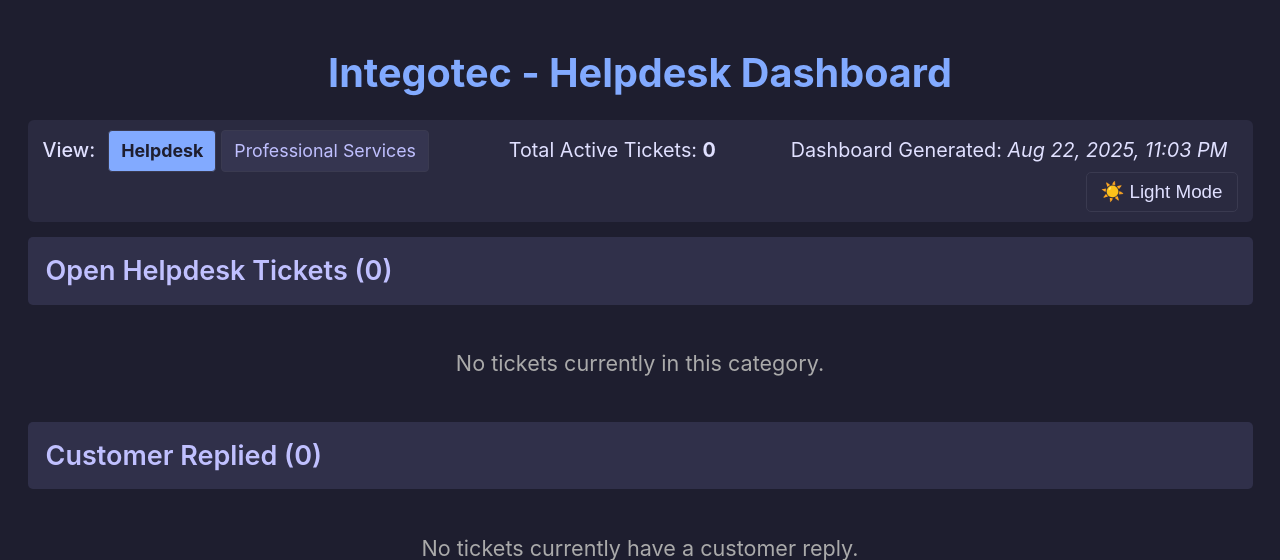
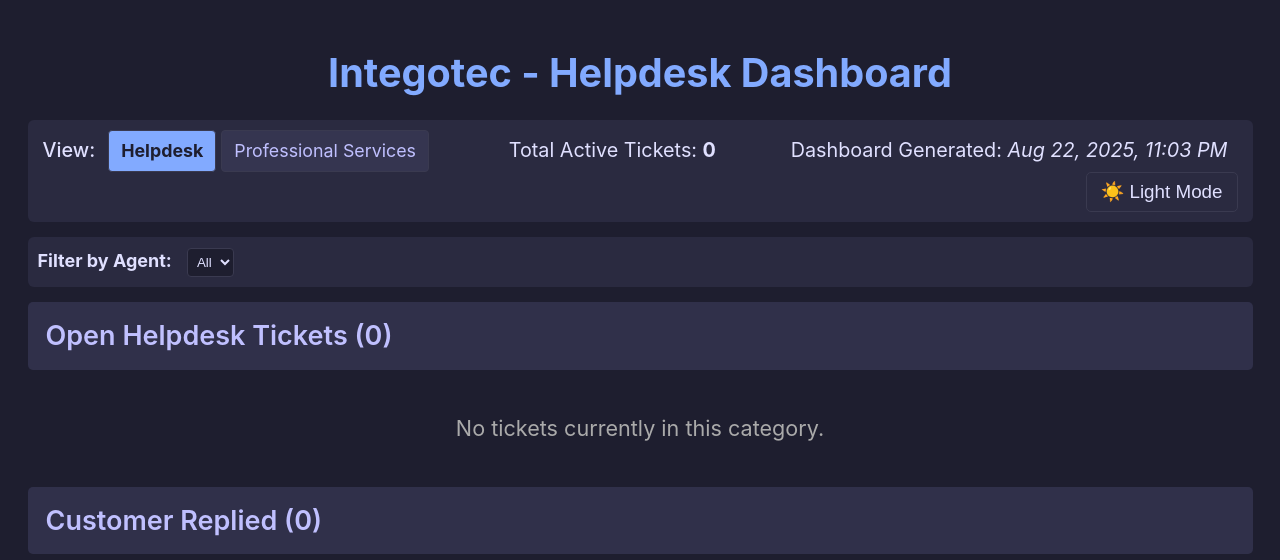
Before and after one commit to skelhammer/hivematrix-beacon, a Flask app: page /helpdesk in a window 1280 px wide. Shown: the top 560 px of the page. Run offline with Flask 3, Linux system fonts and the light colour scheme; data that the repository does not hold is empty.

Commit message:
added filter by agent

```diff
--- a/gui.py
+++ b/gui.py
@@ -1,7 +1,7 @@
 import os
 import json
 import datetime
-from flask import Flask, render_template, jsonify, abort, redirect, url_for
+from flask import Flask, render_template, jsonify, abort, redirect, url_for, request
 import ssl
 import logging
 
@@ -178,7 +178,7 @@ def days_since(dt_object, default="N/A"):
     if diff_days == 1: return "1 day old"
     return f"{diff_days} days old"
 
-def load_and_process_tickets(current_view_slug):
+def load_and_process_tickets(current_view_slug, agent_id=None):
     global AGENT_MAPPING, REQUESTER_MAPPING
     list_section1_items = []
     list_section2_items = [] # NEW: Customer Replied
@@ -197,6 +197,10 @@ def load_and_process_tickets(current_view_slug):
             try:
                 with open(file_path, 'r', encoding='utf-8') as f:
                     data = json.load(f)
+
+                # Agent filtering
+                if agent_id and data.get('responder_id') != agent_id:
+                    continue
 
                 group_id = data.get('group_id')
                 is_prof_services_ticket = (group_id == PROFESSIONAL_SERVICES_GROUP_ID)
@@ -339,10 +343,12 @@ def dashboard_typed(view_slug):
     if view_slug not in SUPPORTED_VIEWS:
         abort(404, description=f"Unsupported view: {view_slug}")
 
+    agent_id = request.args.get('agent_id', type=int)
+
     current_view_display = SUPPORTED_VIEWS[view_slug]
     app.logger.info(f"Loading dashboard for view: {current_view_display} (slug: {view_slug})")
 
-    s1_items, s2_items, s3_items, s4_items = load_and_process_tickets(view_slug)
+    s1_items, s2_items, s3_items, s4_items = load_and_process_tickets(view_slug, agent_id=agent_id)
     generated_time_utc = datetime.datetime.now(datetime.timezone.utc)
     dashboard_generated_time_iso = generated_time_utc.isoformat()
 
@@ -370,7 +376,9 @@ def dashboard_typed(view_slug):
                             OPEN_STATUS_ID=OPEN_STATUS_ID,
                             PENDING_STATUS_ID=PENDING_STATUS_ID,
                             WAITING_ON_CUSTOMER_STATUS_ID=WAITING_ON_CUSTOMER_STATUS_ID,
-                            WAITING_ON_AGENT_STATUS_ID=WAITING_ON_AGENT_STATUS_ID
+                            WAITING_ON_AGENT_STATUS_ID=WAITING_ON_AGENT_STATUS_ID,
+                            agent_mapping=AGENT_MAPPING,
+                            selected_agent_id=agent_id
                            )
 
 # --- API Endpoint ---
@@ -379,10 +387,12 @@ def api_tickets(view_slug):
     if view_slug not in SUPPORTED_VIEWS:
         return jsonify({"error": f"Unsupported view: {view_slug}"}), 404
 
+    agent_id = request.args.get('agent_id', type=int)
+
     current_view_display = SUPPORTED_VIEWS[view_slug]
     app.logger.debug(f"API: /api/tickets/{view_slug} called for view: {current_view_display}")
 
-    s1_items, s2_items, s3_items, s4_items = load_and_process_tickets(view_slug)
+    s1_items, s2_items, s3_items, s4_items = load_and_process_tickets(view_slug, agent_id=agent_id)
 
     section1_name_api = f"Open {current_view_display} Tickets"
     section2_name_api = "Customer Replied"
--- a/static/css/style.css
+++ b/static/css/style.css
@@ -152,6 +152,26 @@ margin-left: auto; /* Push to the right if space allows */
 }
 #theme-toggle:hover { opacity: 0.8; }
 
+.filter-bar {
+    padding: 10px;
+    background-color: var(--info-bar-bg);
+    border-radius: 6px;
+    margin-bottom: 15px;
+}
+
+.filter-bar label {
+    margin-right: 10px;
+    font-weight: bold;
+}
+
+.filter-bar select {
+    padding: 5px;
+    border-radius: 4px;
+    border: 1px solid var(--table-border);
+    background-color: var(--body-bg);
+    color: var(--body-text);
+}
+
 .section-header {
     background-color: var(--section-header-bg);
     color: var(--section-header-text);
--- a/static/js/theme.js
+++ b/static/js/theme.js
@@ -1,6 +1,7 @@
 document.addEventListener('DOMContentLoaded', () => {
     const themeToggle = document.getElementById('theme-toggle');
     const body = document.body;
+    const agentFilter = document.getElementById('agent-filter');
 
     function applyTheme(theme) {
         if (theme === 'light') {
@@ -20,6 +21,19 @@ document.addEventListener('DOMContentLoaded', () => {
             let newTheme = body.classList.contains('light-mode') ? 'dark' : 'light';
             localStorage.setItem('theme', newTheme);
             applyTheme(newTheme);
+        });
+    }
+
+    if (agentFilter) {
+        agentFilter.addEventListener('change', () => {
+            const selectedAgentId = agentFilter.value;
+            const url = new URL(window.location);
+            if (selectedAgentId) {
+                url.searchParams.set('agent_id', selectedAgentId);
+            } else {
+                url.searchParams.delete('agent_id');
+            }
+            window.location.href = url.toString();
         });
     }
 
@@ -151,7 +165,12 @@ document.addEventListener('DOMContentLoaded', () => {
 
     async function refreshTicketData() {
         try {
-            const response = await fetch(`/api/tickets/${CURRENT_TICKET_TYPE_SLUG}`);
+            const url = new URL(`/api/tickets/${CURRENT_TICKET_TYPE_SLUG}`, window.location.origin);
+            const selectedAgentId = new URLSearchParams(window.location.search).get('agent_id');
+            if (selectedAgentId) {
+                url.searchParams.set('agent_id', selectedAgentId);
+            }
+            const response = await fetch(url);
             if (!response.ok) {
                 console.error(`Failed to fetch data:`, response.status);
                 return;
--- a/templates/index.html
+++ b/templates/index.html
@@ -29,6 +29,16 @@
             <span>Total Active Tickets: <strong id="total-active-items-count">{{ s1_items|length + s2_items|length + s3_items|length + s4_items|length }}</strong></span>
             <span>Dashboard Generated: <em id="dashboard-generated-time">Loading...</em></span>
             <button id="theme-toggle">Toggle Theme</button>
+        </div>
+
+        <div class="filter-bar">
+            <label for="agent-filter">Filter by Agent:</label>
+            <select id="agent-filter">
+                <option value="">All</option>
+                {% for agent_id, agent_name in agent_mapping.items() %}
+                    <option value="{{ agent_id }}" {% if agent_id == selected_agent_id %}selected{% endif %}>{{ agent_name }}</option>
+                {% endfor %}
+            </select>
         </div>
 
         {# --- Section 1: Open Tickets --- #}
```
